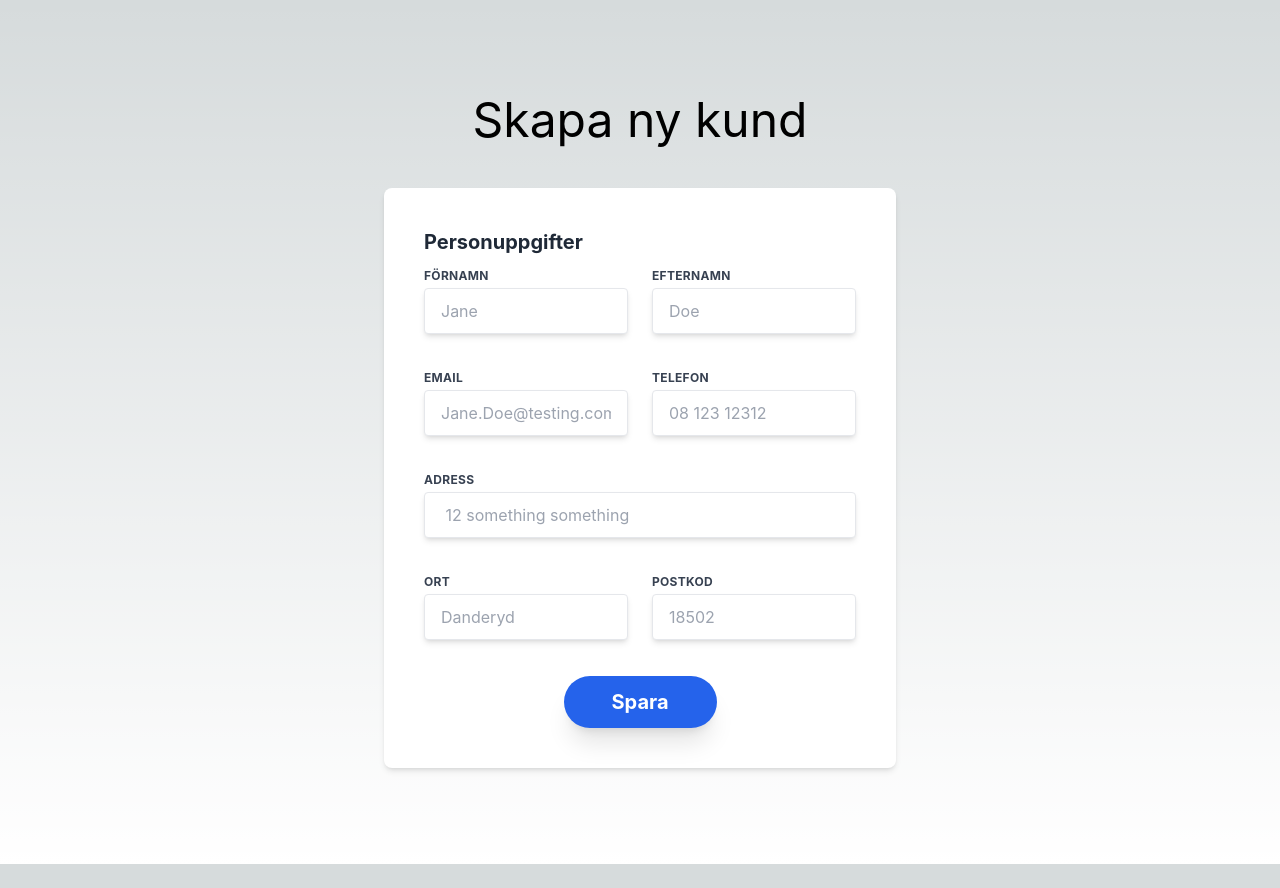
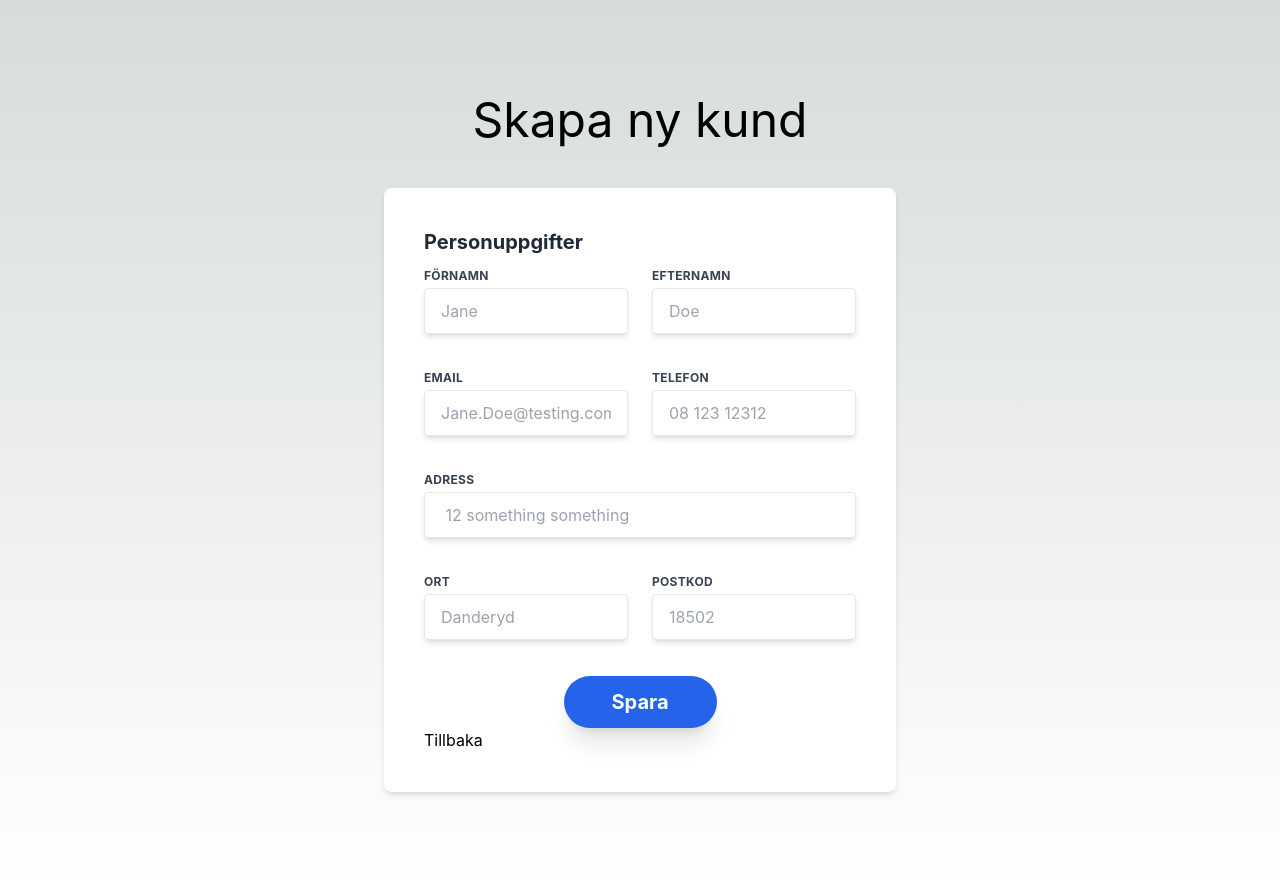
Before and after one commit to sharpness-se/hassessolskydd, a React (Create React App) app in the folder client/: page /skapakund in a window 1280 px wide. Before the commit the page ends 864 px from the top, so only its background shows below. Built offline with nearby package versions, Linux system fonts and the light colour scheme.

Commit message:
temporary back button

```diff
--- a/client/src/components/CreateCustomerComponent.tsx
+++ b/client/src/components/CreateCustomerComponent.tsx
@@ -1,4 +1,5 @@
 import React, { useState } from "react";
+import { Link } from "react-router-dom";
 import DoubleFieldInputRow from "../components/form/DoubleFieldInputRow";
 import SingleFieldInputRow from "../components/form/SingleFieldInputRow";
 import FormComponent from "../components/form/FormComponent";
@@ -182,6 +183,7 @@ function CreateCustomerComponent() {
         maxLengthTwo={5}
       />
     </FormComponent>
+    <Link to={'/'}>Tillbaka</Link>
     </div>
   );
 }
```
